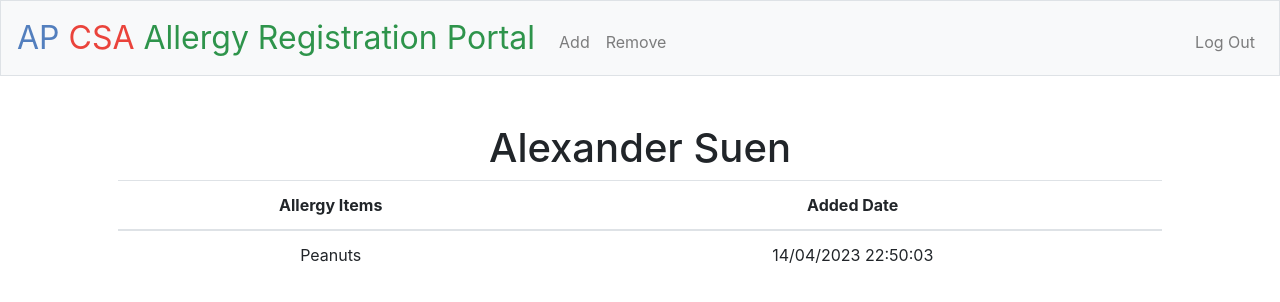
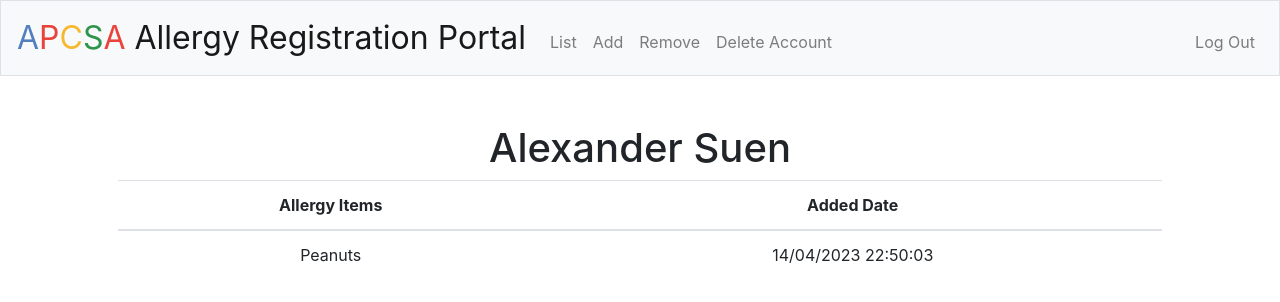
Before and after one commit to tkrithik/OpenSourceProject, a Flask app: page / in a window 1280 px wide. Shown: the top 302 px of the page. Run offline with Flask 3, Linux system fonts and the light colour scheme; a user stored in the database is signed in; some libraries are stand-ins or nearby versions.

Commit message:
Add files via upload

```diff
--- a/allergy-scratch/templates/layout.html
+++ b/allergy-scratch/templates/layout.html
@@ -11,7 +11,7 @@
         <link rel="stylesheet" href="https://cdn.jsdelivr.net/npm/bootstrap@4.5.3/dist/css/bootstrap.min.css" integrity="sha384-TX8t27EcRE3e/ihU7zmQxVncDAy5uIKz4rEkgIXeMed4M0jlfIDPvg6uqKI2xXr2" crossorigin="anonymous">
 
         <!-- https://favicon.io/emoji-favicons/money-mouth-face/ -->
-        <link href="/static/amber_109461.ico" rel="icon">
+        <link href="/static/amber_109461-2.ico" rel="icon">
 
         <link href="/static/styles.css" rel="stylesheet">
 
@@ -19,22 +19,24 @@
         <script src="https://code.jquery.com/jquery-3.5.1.slim.min.js" integrity="sha384-DfXdz2htPH0lsSSs5nCTpuj/zy4C+OGpamoFVy38MVBnE+IbbVYUew+OrCXaRkfj" crossorigin="anonymous"></script>
         <script src="https://cdn.jsdelivr.net/npm/bootstrap@4.5.3/dist/js/bootstrap.bundle.min.js" integrity="sha384-ho+j7jyWK8fNQe+A12Hb8AhRq26LrZ/JpcUGGOn+Y7RsweNrtN/tE3MoK7ZeZDyx" crossorigin="anonymous"></script>
 
-        <title>AP CSA Allergy Registration Portal: {% block title %}{% endblock %}</title>
+        <title>APCSA Allergy List Registration Portal: {% block title %}{% endblock %}</title>
 
     </head>
 
     <body>
 
         <nav class="navbar navbar-expand-md navbar-light bg-light border">
-            <a class="navbar-brand" href="/"><span class="blue">AP </span><span class="red">CSA </span><span class="green">Allergy Registration Portal</span></a>
+            <a class="navbar-brand" href="/"><span class="blue">A</span><span class="red">P</span><span class="yellow">C</span><span class="green">S</span><span class="red">A</span>  Allergy Registration Portal</span></a>
             <button aria-controls="navbar" aria-expanded="false" aria-label="Toggle navigation" class="navbar-toggler" data-target="#navbar" data-toggle="collapse" type="button">
                 <span class="navbar-toggler-icon"></span>
             </button>
             <div class="collapse navbar-collapse" id="navbar">
                 {% if session.user_id %}
                     <ul class="navbar-nav mr-auto mt-2">
+                        <li class="nav-item"><a class="nav-link" href="/">List</a></li>
                         <li class="nav-item"><a class="nav-link" href="/add">Add</a></li>
                         <li class="nav-item"><a class="nav-link" href="/remove">Remove</a></li>
+                        <li class="nav-item"><a class="nav-link" href="/delete">Delete Account</a></li>
                     </ul>
                     <ul class="navbar-nav ml-auto mt-2">
                         <li class="nav-item"><a class="nav-link" href="/logout">Log Out</a></li>
```
Also changed, not shown: allergy-scratch/templates/delete.html (added, +17 -0 lines), allergy-scratch/templates/register.html (line endings or trailing spaces).
